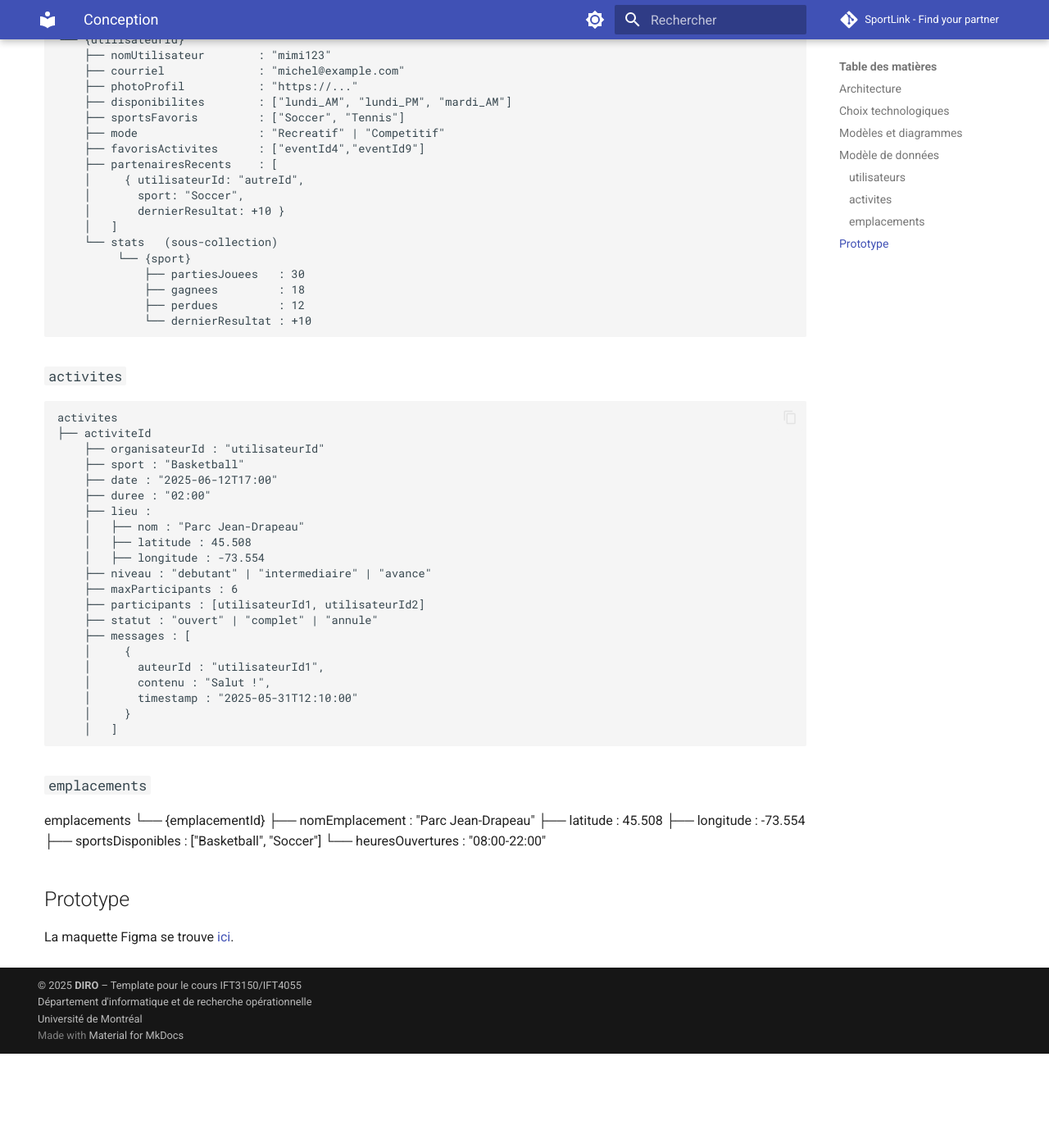
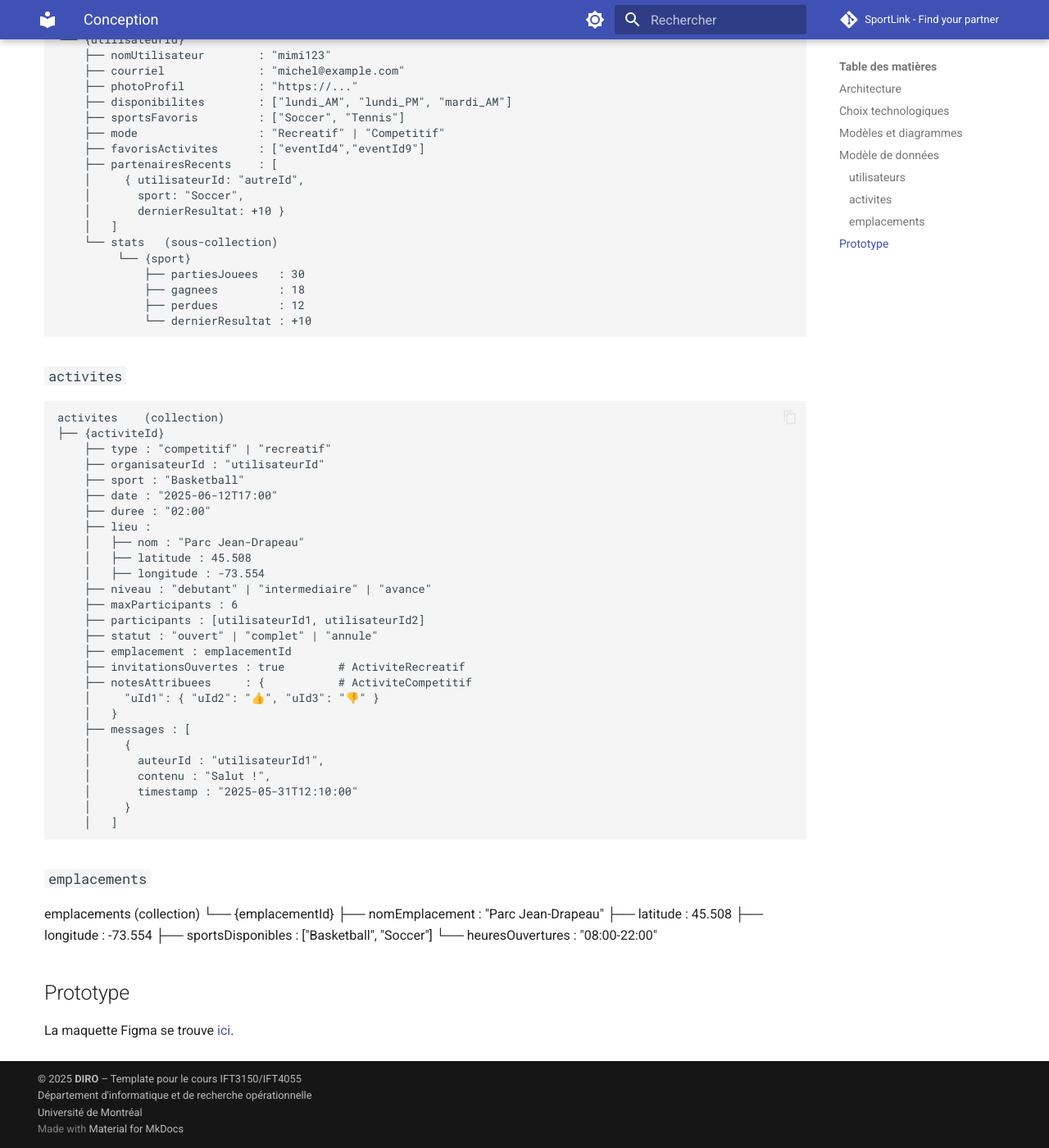
Before and after one commit to mrquaternion/SportLink, an MkDocs documentation site: the page built from docs/conception.md, in a window 1280 px wide and 1400 px high, scrolled down 2072 px. Shown: the whole window at 82% size. Built offline with MkDocs 1.6.1 and Material for MkDocs 9.7.7, drawn with Linux system fonts in a browser that asks for light colours; comment, search, counter and statistics services are not loaded; before the commit the page ends 3357 px from its top, so only the background shows below that.

Commit message:
Ajustement conception.md

````diff
--- a/docs/conception.md
+++ b/docs/conception.md
@@ -97,8 +97,9 @@ utilisateurs    (collection)
 
 ### `activites`
 ```txt
-activites
-├── activiteId
+activites    (collection)
+├── {activiteId}
+    ├── type : "competitif" | "recreatif"
     ├── organisateurId : "utilisateurId"
     ├── sport : "Basketball"
     ├── date : "2025-06-12T17:00"
@@ -111,6 +112,11 @@ activites
     ├── maxParticipants : 6
     ├── participants : [utilisateurId1, utilisateurId2]
     ├── statut : "ouvert" | "complet" | "annule"
+    ├── emplacement : emplacementId
+    ├── invitationsOuvertes : true        # ActiviteRecreatif
+    ├── notesAttribuees     : {           # ActiviteCompetitif
+    │     "uId1": { "uId2": "👍", "uId3": "👎" }
+    │   }
     ├── messages : [
     │     {
     │       auteurId : "utilisateurId1",
@@ -121,7 +127,7 @@ activites
 ```
 
 ### `emplacements`
-emplacements
+emplacements    (collection)
 └── {emplacementId}
     ├── nomEmplacement    : "Parc Jean-Drapeau"
     ├── latitude          : 45.508
````
